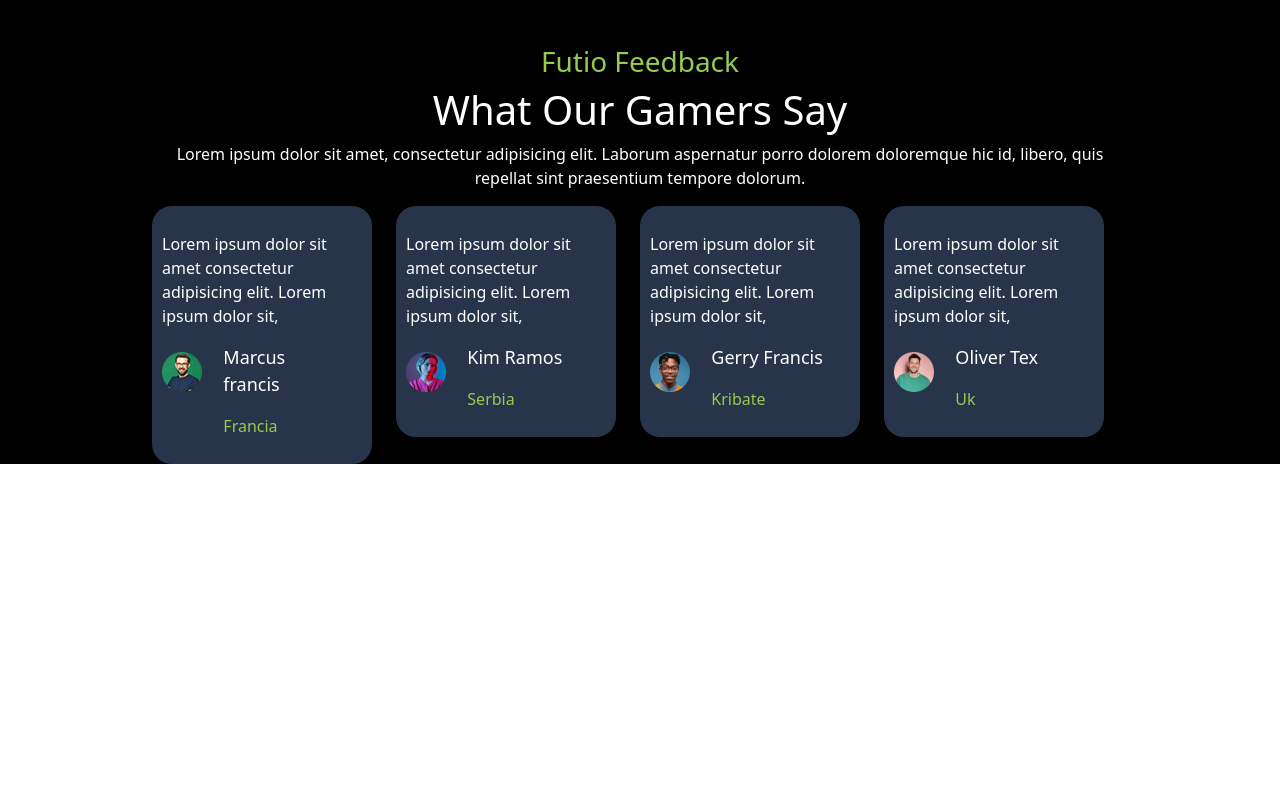
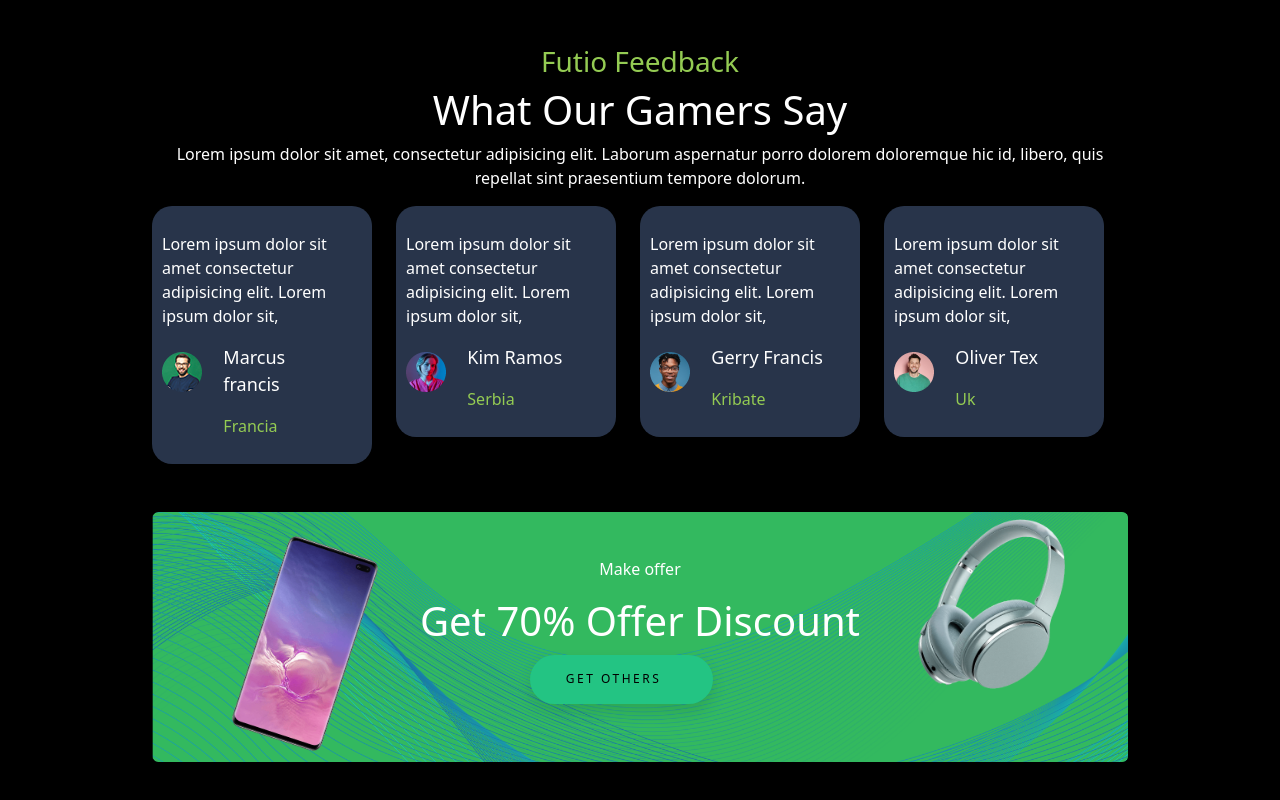
Before and after one commit to alex2000d/proj-html-vuejs, a Vue app: page / in a window 1280 px wide. Shown: the part 3842-4642 px from the top of the page. Before the commit the page ends 4306 px from the top, so only its background shows below. Built offline with nearby package versions, Linux system fonts and the light colour scheme; the HTML template or start-up script is replaced by a standard one.

Commit message:
[UPD] added the section sales

```diff
--- a/src/components/AppHeader.vue
+++ b/src/components/AppHeader.vue
@@ -111,7 +111,7 @@ header {
     font-size: 75px;
 }
 
-/* From Uiverse.io by cssbuttons-io */
+
 button {
     padding: 1.3em 3em;
     font-size: 12px;
--- a/src/components/AppMain.vue
+++ b/src/components/AppMain.vue
@@ -5,7 +5,7 @@ import AppTradingBattle from './AppTradingBattle.vue';
 import AppQuickFacts from './AppQuickFacts.vue';
 import AppLiveStreaming from './AppLiveStreaming.vue';
 import AppFutioFeedback from './AppFutioFeedback.vue';
-
+import AppSales from './AppSales.vue';
 
 export default {
   components: {
@@ -14,6 +14,7 @@ export default {
     AppQuickFacts,
     AppLiveStreaming,
     AppFutioFeedback,
+    AppSales,
 
   }
 }
@@ -25,6 +26,7 @@ export default {
       <AppQuickFacts />
       <AppLiveStreaming />
       <AppFutioFeedback />
+      <AppSales />
     </div>
   </template>
 <style lang="">
--- /dev/null
+++ b/src/components/AppSales.vue
@@ -0,0 +1,84 @@
+<script>
+export default {
+
+}
+</script>
+<template>
+    <div class="bg-black">
+        <div class="container width">
+            <div class="row">
+                <div class="col-12">
+                    <div class="content py-5">
+                        <img src="../assets/img/banner-item-bg.png">
+                        <p class="text-white text-center position">Make offer</p>
+                        <h1 class="text-white text-center position">Get 70% Offer Discount</h1>
+                    </div>
+                    <img class="position-phone" src="../assets/img/banner-item-obj1.png">
+                    <img class="position-headphones" src="../assets/img/banner-item-obj2.png">
+                    <button class="button position-button">GET OTHERS<i class="fa-solid fa-arrow-down ms-3"></i></button>
+                </div>
+            </div>
+        </div>
+    </div>
+</template>
+<style lang="scss" scoped>
+.width{
+    max-width: 1000px;
+    overflow: hidden;
+}
+
+.content img{
+    height: 250px;
+    width: 100%;
+    position: relative;
+
+}
+
+.position{
+    position: relative;
+    top: -205px;
+}
+
+.position-phone{
+    position: relative;
+    top: -370px;
+    left: 80px;
+    width: 15%;
+}
+
+.position-headphones{
+    position: relative;
+    top: -410px;
+    left: 620px;
+    width: 15%;
+}
+
+.position-button{
+    position: relative;
+    top: -335px;
+    left: 85px;
+}
+
+button {
+    padding: 1.3em 3em;
+    font-size: 12px;
+    text-transform: uppercase;
+    letter-spacing: 2.5px;
+    font-weight: 500;
+    color: #000;
+    background-color: #23c483;
+    border: none;
+    border-radius: 45px;
+    box-shadow: 0px 8px 15px rgba(0, 0, 0, 0.1);
+    transition: all 0.3s ease 0s;
+    cursor: pointer;
+    outline: none;
+  }
+
+  button:hover {
+    background-color: #23c483;
+    box-shadow: 0px 15px 20px rgba(229, 141, 46, 0.4);
+    color: #fff;
+    transform: translateY(-7px);
+  }
+</style>
```
